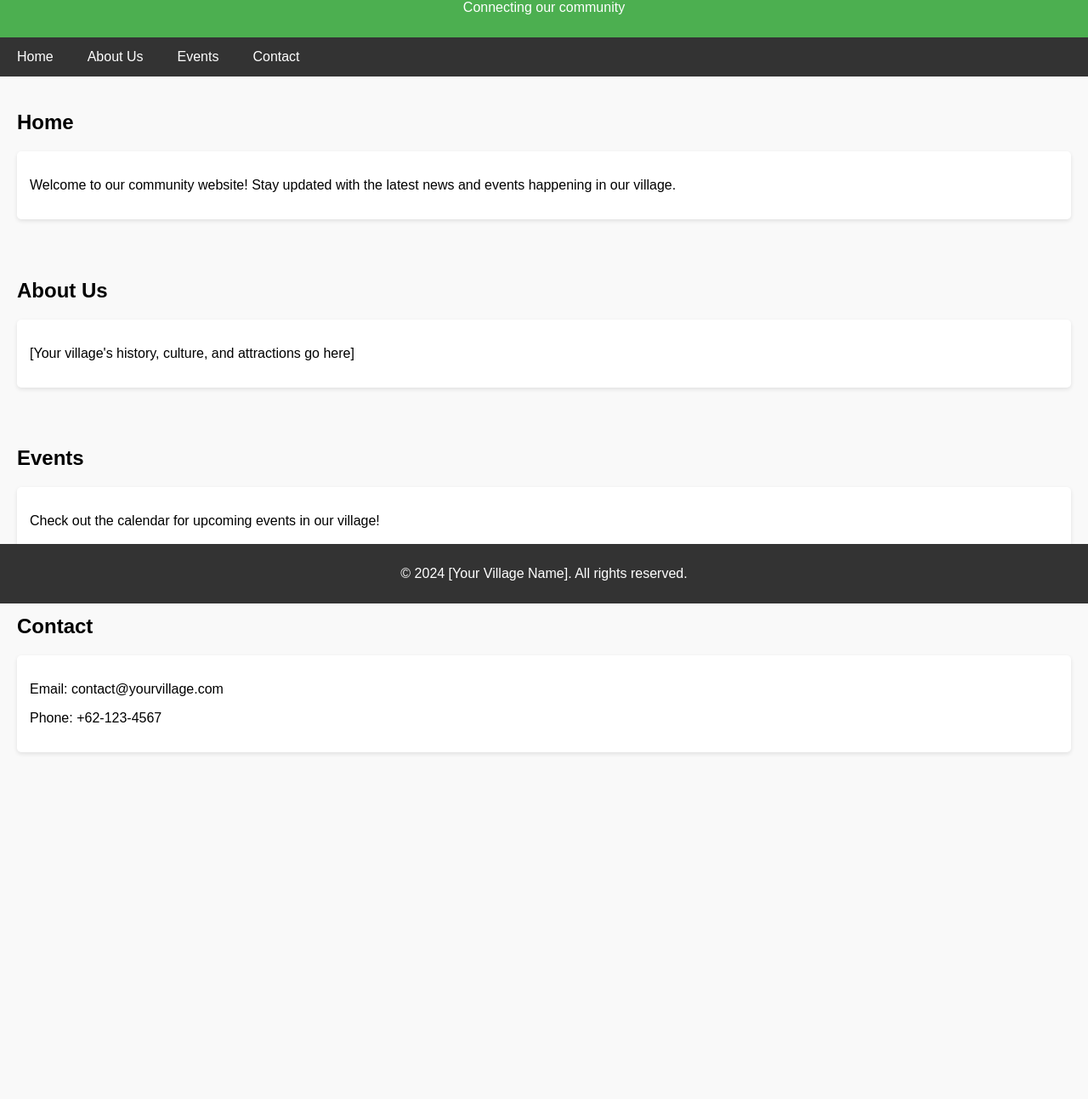
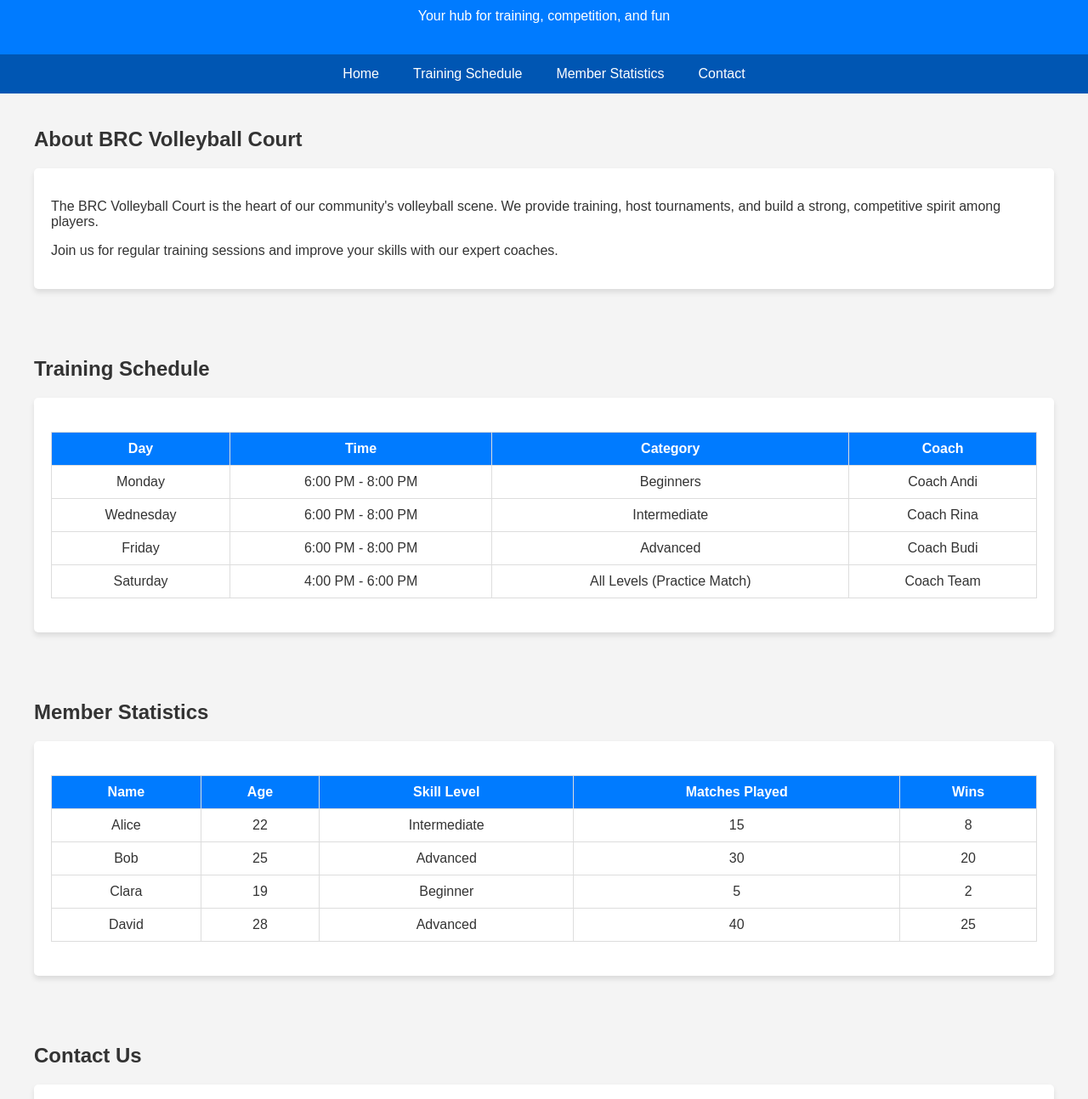
Before and after one commit to agam-riyandana/cek-profile-sosial-media, a plain HTML site: page index.html in a window 1280 px wide. Shown: the part 90-1383 px from the top of the page at 85% size. Before the commit the page ends 1005 px from the top, so only its background shows below. Drawn offline with Linux system fonts and the light colour scheme.

Commit message:
Update index.html

```diff
--- a/index.html
+++ b/index.html
@@ -3,102 +3,192 @@
 <head>
   <meta charset="UTF-8">
   <meta name="viewport" content="width=device-width, initial-scale=1.0">
-  <title>Village Community</title>
+  <title>BRC Volleyball Court</title>
   <style>
     body {
       font-family: Arial, sans-serif;
       margin: 0;
       padding: 0;
-      background-color: #f9f9f9;
+      background-color: #f4f4f4;
+      color: #333;
     }
     header {
-      background-color: #4CAF50;
+      background-color: #007BFF;
       color: white;
       text-align: center;
-      padding: 10px 0;
+      padding: 20px 0;
     }
     nav {
-      background-color: #333;
-      overflow: hidden;
+      background-color: #0056b3;
+      display: flex;
+      justify-content: center;
     }
     nav a {
-      float: left;
-      display: block;
       color: white;
-      text-align: center;
       padding: 14px 20px;
       text-decoration: none;
+      text-align: center;
     }
     nav a:hover {
-      background-color: #ddd;
-      color: black;
+      background-color: #004494;
     }
     .container {
+      max-width: 1200px;
+      margin: 0 auto;
       padding: 20px;
     }
+    .card {
+      background: white;
+      margin: 20px 0;
+      padding: 20px;
+      border-radius: 5px;
+      box-shadow: 0 4px 6px rgba(0, 0, 0, 0.1);
+    }
+    table {
+      width: 100%;
+      border-collapse: collapse;
+      margin: 20px 0;
+    }
+    table th, table td {
+      border: 1px solid #ddd;
+      padding: 10px;
+      text-align: center;
+    }
+    table th {
+      background-color: #007BFF;
+      color: white;
+    }
     footer {
-      background-color: #333;
+      text-align: center;
+      padding: 10px;
+      background-color: #0056b3;
       color: white;
-      text-align: center;
-      padding: 10px 0;
-      position: fixed;
-      bottom: 0;
-      width: 100%;
-    }
-    .card {
-      background-color: white;
-      margin: 10px 0;
-      padding: 15px;
-      border-radius: 5px;
-      box-shadow: 0 2px 5px rgba(0,0,0,0.1);
+      margin-top: 20px;
     }
   </style>
 </head>
 <body>
 
 <header>
-  <h1>Welcome to [Your Village Name]</h1>
-  <p>Connecting our community</p>
+  <h1>Welcome to BRC Volleyball Court</h1>
+  <p>Your hub for training, competition, and fun</p>
 </header>
 
 <nav>
   <a href="#home">Home</a>
-  <a href="#about">About Us</a>
-  <a href="#events">Events</a>
+  <a href="#schedule">Training Schedule</a>
+  <a href="#members">Member Statistics</a>
   <a href="#contact">Contact</a>
 </nav>
 
-<div class="container" id="home">
-  <h2>Home</h2>
+<section id="home" class="container">
+  <h2>About BRC Volleyball Court</h2>
   <div class="card">
-    <p>Welcome to our community website! Stay updated with the latest news and events happening in our village.</p>
+    <p>The BRC Volleyball Court is the heart of our community's volleyball scene. We provide training, host tournaments, and build a strong, competitive spirit among players.</p>
+    <p>Join us for regular training sessions and improve your skills with our expert coaches.</p>
   </div>
-</div>
+</section>
 
-<div class="container" id="about">
-  <h2>About Us</h2>
+<section id="schedule" class="container">
+  <h2>Training Schedule</h2>
   <div class="card">
-    <p>[Your village's history, culture, and attractions go here]</p>
+    <table>
+      <thead>
+        <tr>
+          <th>Day</th>
+          <th>Time</th>
+          <th>Category</th>
+          <th>Coach</th>
+        </tr>
+      </thead>
+      <tbody>
+        <tr>
+          <td>Monday</td>
+          <td>6:00 PM - 8:00 PM</td>
+          <td>Beginners</td>
+          <td>Coach Andi</td>
+        </tr>
+        <tr>
+          <td>Wednesday</td>
+          <td>6:00 PM - 8:00 PM</td>
+          <td>Intermediate</td>
+          <td>Coach Rina</td>
+        </tr>
+        <tr>
+          <td>Friday</td>
+          <td>6:00 PM - 8:00 PM</td>
+          <td>Advanced</td>
+          <td>Coach Budi</td>
+        </tr>
+        <tr>
+          <td>Saturday</td>
+          <td>4:00 PM - 6:00 PM</td>
+          <td>All Levels (Practice Match)</td>
+          <td>Coach Team</td>
+        </tr>
+      </tbody>
+    </table>
   </div>
-</div>
+</section>
 
-<div class="container" id="events">
-  <h2>Events</h2>
+<section id="members" class="container">
+  <h2>Member Statistics</h2>
   <div class="card">
-    <p>Check out the calendar for upcoming events in our village!</p>
+    <table>
+      <thead>
+        <tr>
+          <th>Name</th>
+          <th>Age</th>
+          <th>Skill Level</th>
+          <th>Matches Played</th>
+          <th>Wins</th>
+        </tr>
+      </thead>
+      <tbody>
+        <tr>
+          <td>Alice</td>
+          <td>22</td>
+          <td>Intermediate</td>
+          <td>15</td>
+          <td>8</td>
+        </tr>
+        <tr>
+          <td>Bob</td>
+          <td>25</td>
+          <td>Advanced</td>
+          <td>30</td>
+          <td>20</td>
+        </tr>
+        <tr>
+          <td>Clara</td>
+          <td>19</td>
+          <td>Beginner</td>
+          <td>5</td>
+          <td>2</td>
+        </tr>
+        <tr>
+          <td>David</td>
+          <td>28</td>
+          <td>Advanced</td>
+          <td>40</td>
+          <td>25</td>
+        </tr>
+      </tbody>
+    </table>
   </div>
-</div>
+</section>
 
-<div class="container" id="contact">
-  <h2>Contact</h2>
+<section id="contact" class="container">
+  <h2>Contact Us</h2>
   <div class="card">
-    <p>Email: contact@yourvillage.com</p>
-    <p>Phone: +62-123-4567</p>
+    <p>Address: BRC Volleyball Court, Main Street, Your Town</p>
+    <p>Email: brcvolleyball@community.com</p>
+    <p>Phone: +62-123-456-789</p>
   </div>
-</div>
+</section>
 
 <footer>
-  <p>&copy; 2024 [Your Village Name]. All rights reserved.</p>
+  <p>&copy; 2024 BRC Volleyball Court. All rights reserved.</p>
 </footer>
 
 </body>
```
